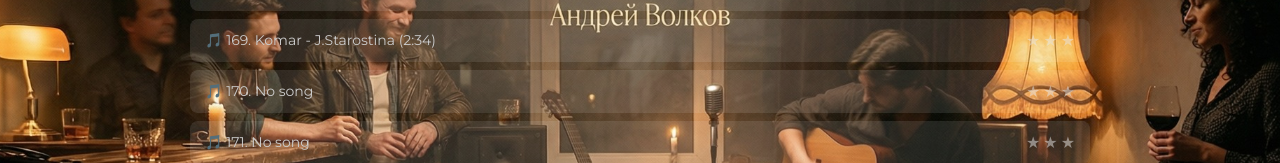
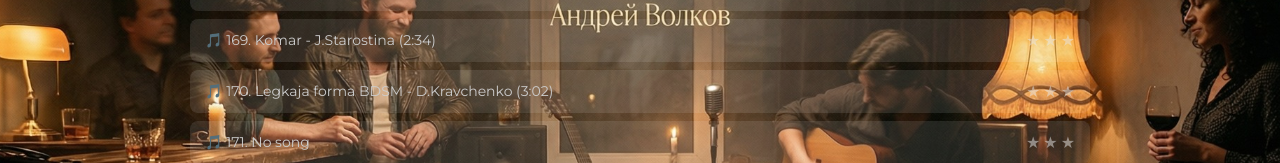
Before and after one commit to andreivolko-stack/auld-lang-syne, a plain HTML site: page index.html in a window 1280 px wide. Shown: the part 9033-9196 px from the top of the page. Drawn offline with nearby package versions, Linux system fonts and the light colour scheme.

Commit message:
Update index.html

```diff
--- a/index.html
+++ b/index.html
@@ -682,7 +682,7 @@ footer {
     <li data-src="167Hard to be God-AV(4-06).mp3">🎵 167. Hard to be a God - AV - LZ tribute (engl.ver.) (4:06)</li>
     <li data-src="168U_r_adorable_OMandelshtam_(257)MC2.mp3">🎵 168. U are adorable - O. Mandelshtam (engl.ver.) (2:57)</li>
     <li data-src="169Komar_J.Starostina(2-34).mp3">🎵 169. Komar - J.Starostina (2:34)</li>
-    <li data-src="song165.mp3">🎵 170. No song</li>
+    <li data-src="170BDSM_DKravchenko(3-02).mp3">🎵 170. Legkaja forma BDSM - D.Kravchenko (3:02)</li>
     <li data-src="song165.mp3">🎵 171. No song</li>
     <li data-src="song165.mp3">🎵 172. No song</li>
     <li data-src="song165.mp3">🎵 173. No song</li>
```
